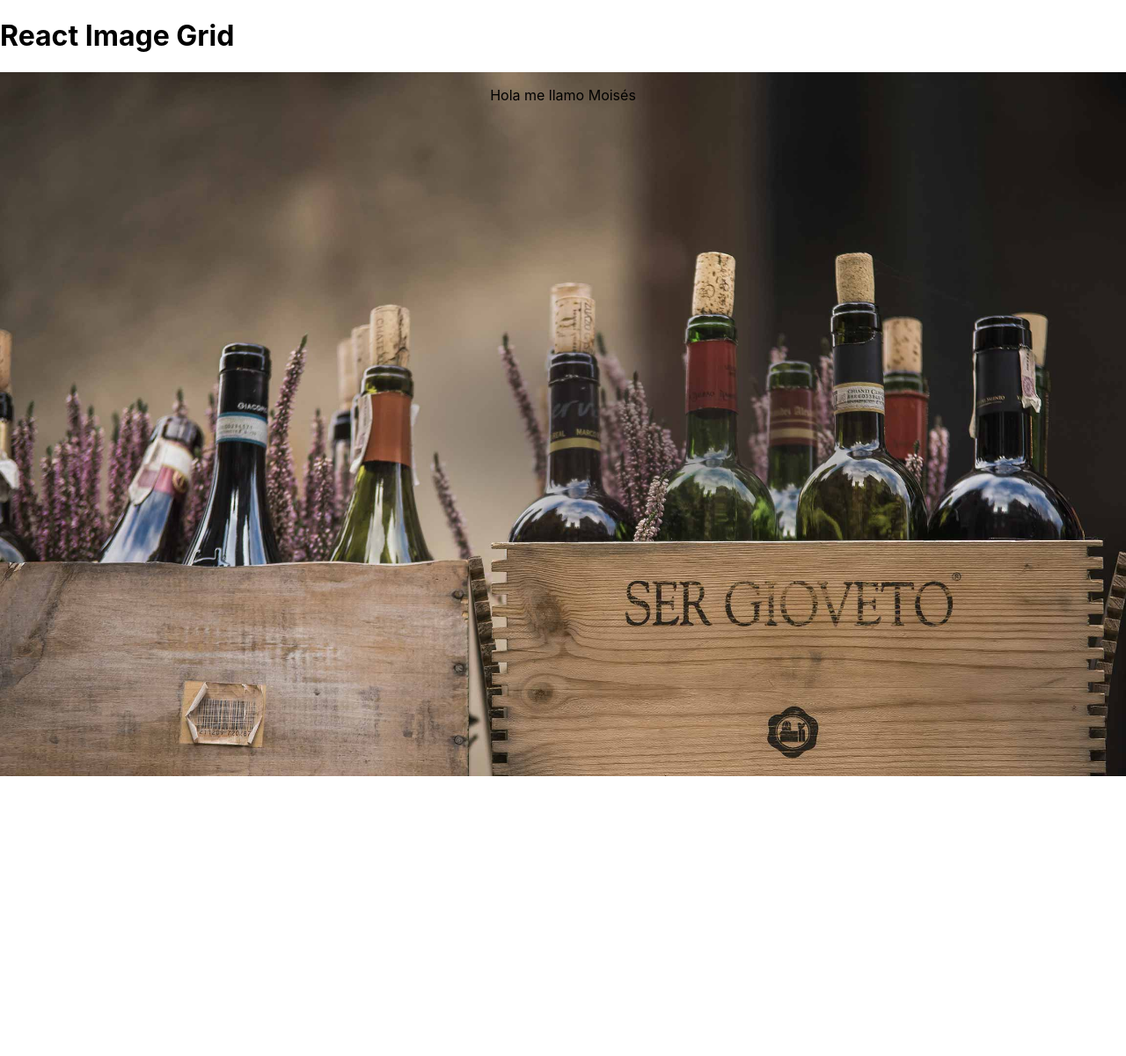
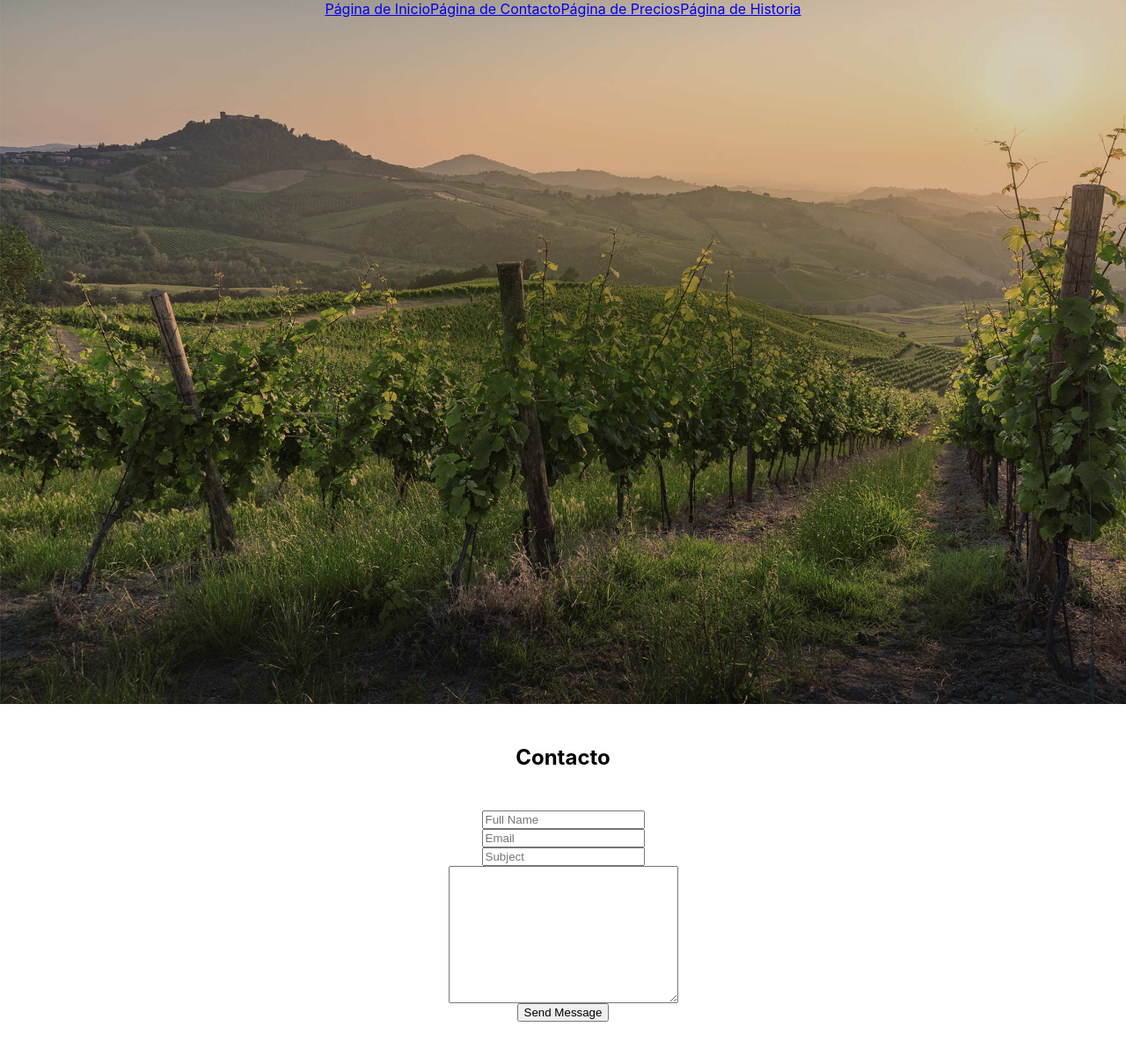
Before and after one commit to danielafreitasacosta/Moises-Daniela-Website, a React (Create React App) app: page /contact in a window 1280 px wide. Shown: the top 1200 px of the page at 88% size. Before the commit the page ends 882 px from the top, so only its background shows below. Built offline with nearby package versions, Linux system fonts and the light colour scheme.

Commit message:
Creación Formulario de Contacto
Creado el formulario de contacto y la funcionalidad para recibir emails. Ver las credenciales en el propio código.

```diff
--- a/package.json
+++ b/package.json
@@ -3,6 +3,7 @@
   "version": "0.1.0",
   "private": true,
   "dependencies": {
+    "@emailjs/browser": "^3.11.0",
     "@emotion/react": "^11.11.1",
     "@emotion/styled": "^11.11.0",
     "@mui/material": "^5.14.18",
--- a/src/App.js
+++ b/src/App.js
@@ -1,7 +1,8 @@
 import { RouterProvider, createBrowserRouter } from 'react-router-dom';
 import './App.css';
 import NotFound from './pages/not-found/NotFound';
-import Info from './pages/contact/Contact';
+import Contact from './pages/contact/Contact';
+import Pricing from './pages/pricing/Pricing';
 import History from './pages/history/History';
 import { Suspense } from 'react';
 import AppLayout from './layouts/AppLayout';
@@ -13,28 +14,21 @@ import Home from './pages/home/Home';
 const router = createBrowserRouter([
   {
     path: '/',
-    element: <Suspense><AppLayout /></Suspense>,
-    children: [
-      {
-        index: true,
-        element: <Home />
-      },
-      {
-        path: '/info',
-        element: <Info />
-      },
-    ]
+    element: <Home />
+  },
+  {
+    path: '/contact',
+    element: <Contact />
+  },
+  {
+    path: '/pricing',
+    element: <Pricing />
   },
   {
     path: '/history',
-    element: <Suspense><AppLayoutNoFooter /></Suspense>,
-    children: [
-      {
-        index: true,
+
         element: <History />
       },
-    ]
-  },
   {
     path: '*',
     element: <NotFound />
@@ -42,18 +36,18 @@ const router = createBrowserRouter([
 ])
 
 function App() {
+  return <RouterProvider router={router} />
+}
+
+
+/*function App() {
   return (
     <div className="App">
       <h1>React Image Grid</h1>
       <Home />
     </div>
   );
-}
+}*/
+
 
 export default App;
-
-/*function App() {
-  return <RouterProvider router={router} />
-}
-
-export default App;*/
--- a/src/components/core/Footer.js
+++ b/src/components/core/Footer.js
@@ -8,7 +8,7 @@ export default function Footer() {
                     <Link to='/'>Inicio</Link>
                 </li>
                 <li>
-                    <Link to='/info'>Info</Link>
+                    <Link to='/contact'>Contact</Link>
                 </li>
                 <li>
                     <Link to='/history'>History</Link>
--- a/src/components/core/NavigationBar.js
+++ b/src/components/core/NavigationBar.js
@@ -4,7 +4,8 @@ export default function NavigationBar() {
     return (
         <div>
             <NavLink to="/">Página de Inicio</NavLink>
-            <NavLink to="/info">Página de Info</NavLink>
+            <NavLink to="/contact">Página de Contacto</NavLink>
+            <NavLink to="/pricing">Página de Precios</NavLink>
             <NavLink to="/history">Página de Historia</NavLink>
         </div>
     )
--- /dev/null
+++ b/src/pages/contact/Contact.css
@@ -0,0 +1,33 @@
+/* src/components/ImageGrid.css */
+
+
+.image-grid-contact {
+    display: flex;
+    flex-direction: column;
+    align-items: center;
+    background-image: url('../../../public/images/main-rev-img-2.jpg'); /* Reemplaza 'background.jpg' con el nombre de tu imagen de fondo */
+    background-size: cover;
+    min-height: 100vh;
+  }
+
+  .column {
+    display: flex;
+    flex-direction: column;
+    align-items: center;
+    padding: 1rem;
+    margin: 10px 10px;
+  }
+
+  .row {
+    display: flex;
+    align-items: center;
+    margin: 10px 0px;
+  }
+
+  img {
+    width: 150px;
+    height: 150px;
+    object-fit: cover;
+    border-radius: 8px;
+    margin: 0 5px;
+  }
--- a/src/pages/contact/Contact.js
+++ b/src/pages/contact/Contact.js
@@ -1,9 +1,60 @@
-export default function Contact () {
+import "./Contact.css";
+import React, { useRef } from 'react';
+import NavigationBar from "src/components/core/NavigationBar";
+import 'src/pages/contact/Contact'
+import emailjs from '@emailjs/browser';
+
+/*
+Credenciales de la cuenta de Gmail donde llegan los correos:
+Correo: cellertecnocampus@gmail.com
+Contraseña: CELLerTECNOcampus2023!
+*/
+
+
+
+const Contact = () => {
+    const form = useRef();
+
+    const sendEmail = (e) => {
+        e.preventDefault();
+
+        emailjs.sendForm(
+            'service_pddibau',
+            'template_1qz768n',
+            form.current,
+            'hsXoj_9R8eIZQIEa5'
+            )
+          .then((result) => {
+              console.log(result.text);
+          }, (error) => {
+              console.log(error.text);
+          });
+          e.target.reset();
+      };
+
+
     return (
-        <div>
-            <div>
-                Contact
+        <>
+            <div className="image-grid-contact">
+                <div className="img-center">
+                    <NavigationBar />
+                </div>
             </div>
-        </div>
-    )
-}
+            <section>
+                <div className="column">
+                    <h2 >Contacto</h2>
+
+                    <form ref={form} onSubmit={sendEmail} className="column" >
+                        <input type="text" placeholder="Full Name" name="user_name" required></input>
+                        <input type="email" placeholder="Email" name="user_email" required></input>
+                        <input type="text" placeholder="Subject" name="subject" required></input>
+                        <textarea name="message" cols={30} rows={10}></textarea>
+                        <button type="submit"> Send Message </button>
+                    </form>
+                </div>
+            </section>
+        </>
+    );
+};
+
+export default Contact;
--- a/src/pages/home/Home.js
+++ b/src/pages/home/Home.js
@@ -1,11 +1,14 @@
-import "./Home.css"
+import "./Home.css";
 import React from 'react';
+import NavigationBar from "src/components/core/NavigationBar";
 import 'src/pages/home/Home' // Crearemos este archivo en el siguiente paso
 
 const Home = () => {
   return (
     <div className="image-grid">
+       <NavigationBar/>
       <p>Hola me llamo Moisés</p>
+
     </div>
   );
 };
```
Also changed, not shown: 1 other file (tests, documents, lock files or other folders).
